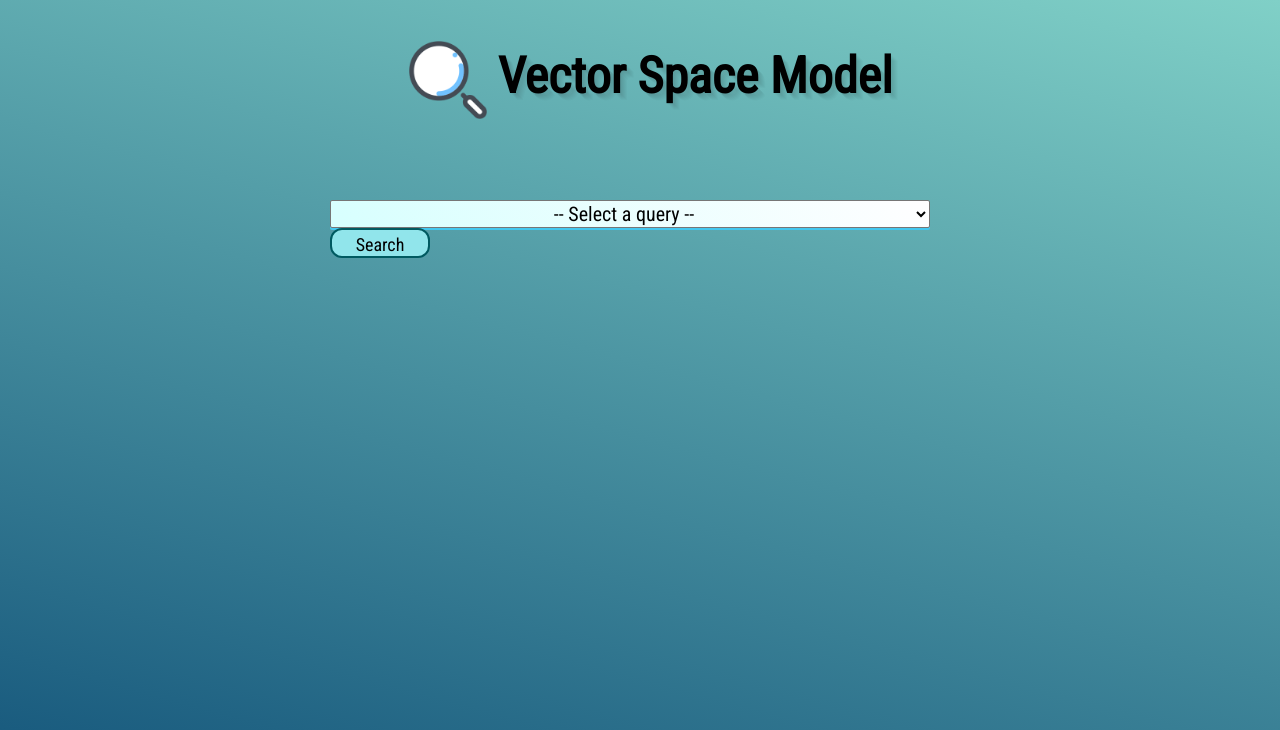
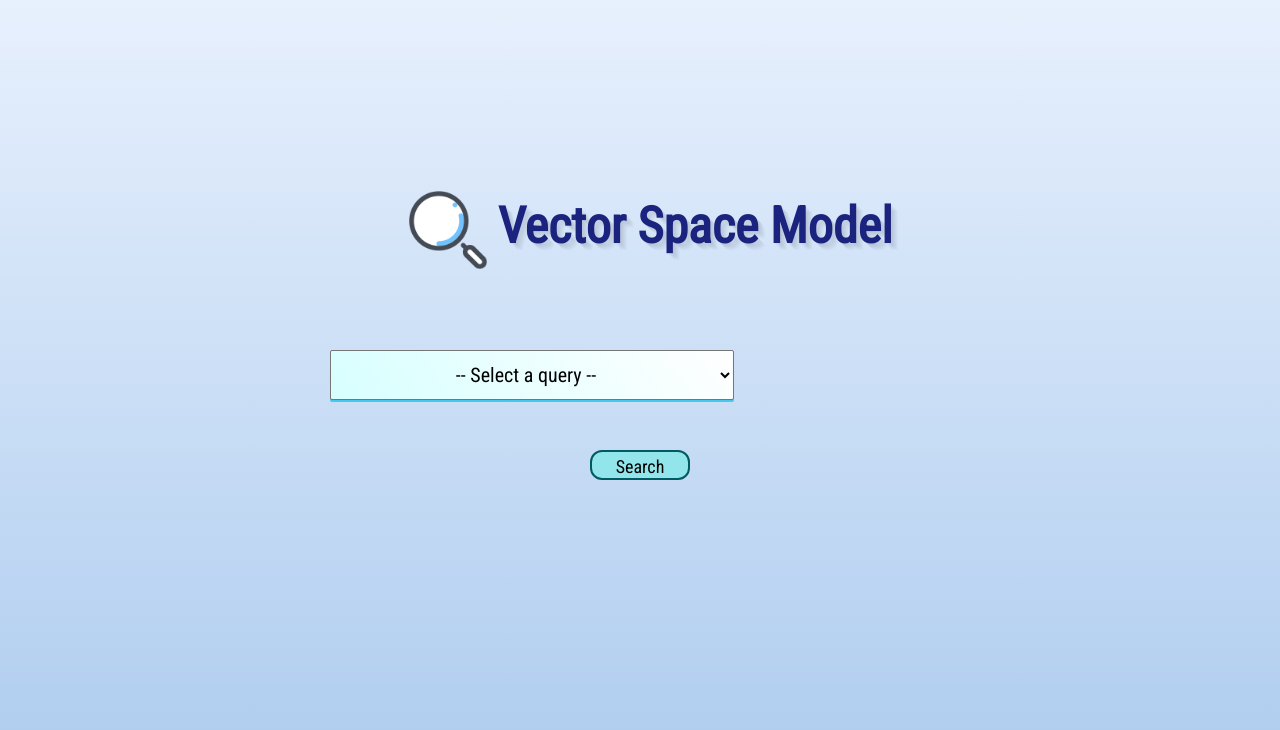
Before and after one commit to IngridGuerra/VectorFlask, a Flask app: page / in a window 1280 px wide. Shown: the top 730 px of the page. Run offline with Flask 2, Linux system fonts and the light colour scheme; some libraries are stand-ins or nearby versions.

Commit message:
Update style.css

```diff
--- a/static/style.css
+++ b/static/style.css
@@ -18,7 +18,7 @@ html{
 }
 
 .header h1 {
-    color: black;
+    color: #1a237e;
     font-size: 50px;
     text-align: center;
     font-weight: 600;
@@ -38,19 +38,42 @@ html{
     margin: auto;
     width: 50%;
     padding: 10px;
+    display: block;
 }
 
-#search select {
-    width: 600px;
+select {
+    /*width: 600px;*/
+    height: 50px;
+    max-width: 100%;
     text-align: center;
     text-align-last:center;
     font-size:20px;
     box-shadow: 0 2px 0 #43c8f0;
     box-sizing: border-box;
     border-radius: 2px;
-    overflow: hidden;
+    overflow-x: scroll;
+    overflow-y: scroll;
     background-image: linear-gradient(-125deg, #FFFEFF 0%, #D7FFFE 100%);
     background-repeat: no-repeat, repeat;
+}
+select .selection{
+    /* width: 150px; */
+    border: 1px solid #ccc;
+}
+
+option{
+    /* wrap text in compatible browsers */
+  -moz-white-space: pre-wrap;
+  -o-white-space: pre-wrap;
+  white-space: pre-wrap;
+  /* hide text that can't wrap with an ellipsis */
+
+  /* text-overflow: ellipsis; */
+  /* add border after every option */
+  border-bottom: 1px solid #DDD;
+  word-wrap: break-word;
+  width: 10%;
+  font-size: 15px;
 }
 
 #btn_search {
@@ -76,35 +99,6 @@ h2 {
     text-align: center;
 }
 
-table, td, th, tr {
-    border: 1px solid black;
-    padding: 10px;
-}
-
-table {
-    text-align: center;
-    border-collapse: collapse;
-    margin: 0 auto;
-}
-
-td {
-    height: 25px;
-    vertical-align: middle;
-    text-align: justify;
-}
-
-th {
-    background-color: #6486D5;
-    color: white;
-    text-align: center;
-    font-weight: bold;
-    border: 1px solid black;
-}
-
-tr:nth-child(even) {
-    background-color: #f2f2f2;
-}
-
 .buttons {
     margin-top: 50px;
     margin-left: 470px;
@@ -127,11 +121,21 @@ tr:nth-child(even) {
     text-decoration: none;
     padding: 10px;
     margin-right: 20px;
+    margin-top: 50px;
+    align-self: center;
 }
 
 .button:hover {
     background-color: rgb(46, 161, 182);
     color: white;
+}
+
+.boton{
+    display: flex;
+    justify-content: center;
+    margin-left: auto;
+    margin-right: auto;
+    margin-top: 50px;
 }
 
 .graphs img, .graphs a {
@@ -146,11 +150,11 @@ body {
     background-size: contain;
     background-repeat: no-repeat;
     /* background-image: linear-gradient(-225deg, #2CD8D5 0%, #6B8DD6 48%, #8E37D7 100%); */
-    background-image: linear-gradient(15deg, #13547a 0%, #80d0c7 100%);
+    /*background-image: linear-gradient(15deg, #13547a 0%, #80d0c7 100%);*/
     /* background-image: linear-gradient(-20deg, #2b5876 0%, #4e4376 100%); */
 }
 
-.row-index {
-    width: 50px;
-    display: inline-block;
+.content{
+    display: block;
+    margin-top: 150px;
 }
```
